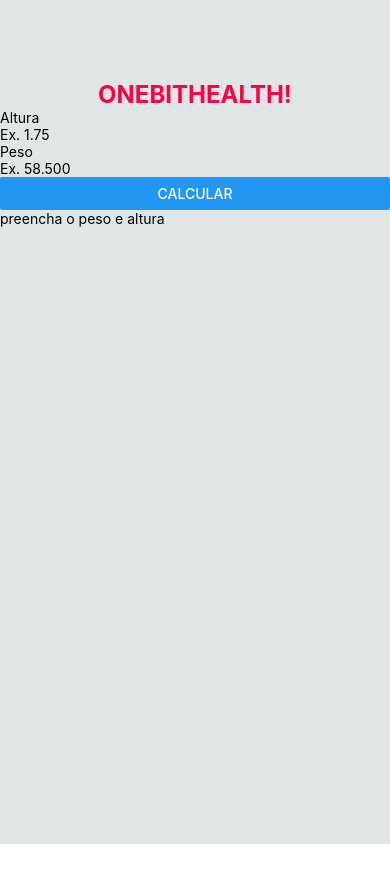
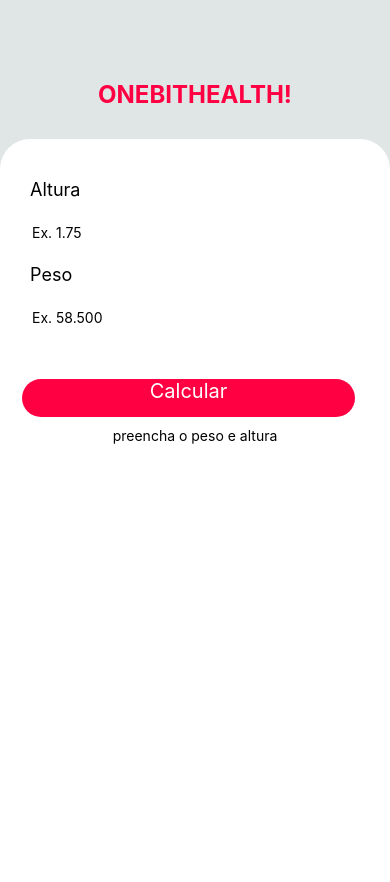
Before and after one commit to abinercL/react_native_expo, a React Native app in the folder oneBithealth/: screen / in a window 390 px wide. Shown: the top 882 px of the page. Before the commit the page ends 844 px from the top, so only its background shows below. Built offline with nearby package versions, Linux system fonts and the light colour scheme.

Commit message:
Criado estilo do Form e do buttom calcular

```diff
--- a/oneBithealth/src/components/Form/index.js
+++ b/oneBithealth/src/components/Form/index.js
@@ -1,6 +1,7 @@
 import { useState } from "react";
-import { View, Text, TextInput, Button } from "react-native";
+import { View, Text, TextInput, TouchableOpacity } from "react-native";
 import ResultImc from "./ResultImc";
+import styles from "./style";
 
 export default function Form() {
 
@@ -31,10 +32,11 @@
 
 
     return (
-        <View>
-            <View>
-                <Text>Altura</Text>
+        <View style={styles.FormContext}>
+            <View style={styles.form}>
+                <Text style={styles.formLabel}>Altura</Text>
                 <TextInput
+                    style={styles.input}
                     onChangeText={setHeight}
                     value={height}
                     placeholder="Ex. 1.75"
@@ -42,17 +44,22 @@
 
                 />
 
-                <Text>Peso</Text>
+                <Text style={styles.formLabel}>Peso</Text>
                 <TextInput
+                    style={styles.input}
                     onChangeText={setWeight}
                     value={weight}
                     placeholder="Ex. 58.500"
                     keyboardType="numeric"
                 />
-                <Button
-                    onPress={() => validationImc()}
-                    title={TextButton}
-                />
+                <TouchableOpacity
+                    style={styles.buttonCalculator}
+                    onPress={() => {
+                        validationImc()
+                    }}
+                >
+                    <Text style={styles.textbuttonCalculator}>{TextButton}</Text>
+                </TouchableOpacity>
             </View>
             <ResultImc messageResultImc={messageImc} resultImc={imc} />
         </View>
--- a/oneBithealth/src/components/Form/style.js
+++ b/oneBithealth/src/components/Form/style.js
@@ -0,0 +1,55 @@
+import { StyleSheet } from "react-native";
+
+
+
+
+const styles = StyleSheet.create({
+    FormContext: {
+        width: "100%",
+        height: "100%",
+        bottom: 0,
+        alignItems: "center",
+        backgroundColor: "#ffffff",
+        marginTop: 30,
+        borderTopLeftRadius: 30,
+        borderTopRightRadius: 30,
+    },
+    form: {
+        width: "100%",
+        height: "auto",
+        marginTop: 30,
+        padding: 10,
+    },
+    formLabel: {
+        color: "#000000",
+        fontSize: 18,
+        paddingLeft: 20,
+    },
+    input: {
+        width: "90%",
+        borderRadius: 50,
+        backgroundColor: "ff0043",
+        height: 40,
+        margin: 12,
+        paddingLeft: 10,
+    },
+    textbuttonCalculator: {
+        fontSize: 20,
+        color: "#ffffff",
+        justifyContent: "auto"
+    },
+    buttonCalculator: {
+        borderRadius: 50,
+        alignItems: "center",
+        justifyContent: "center",
+        width: "90%",
+        paddingtop: "14",
+        backgroundColor: "#ff0043",
+        paddingBottom: 14,
+        marginLeft: 12,
+        marginTop: 30,
+    }
+
+});
+
+export default styles
```
